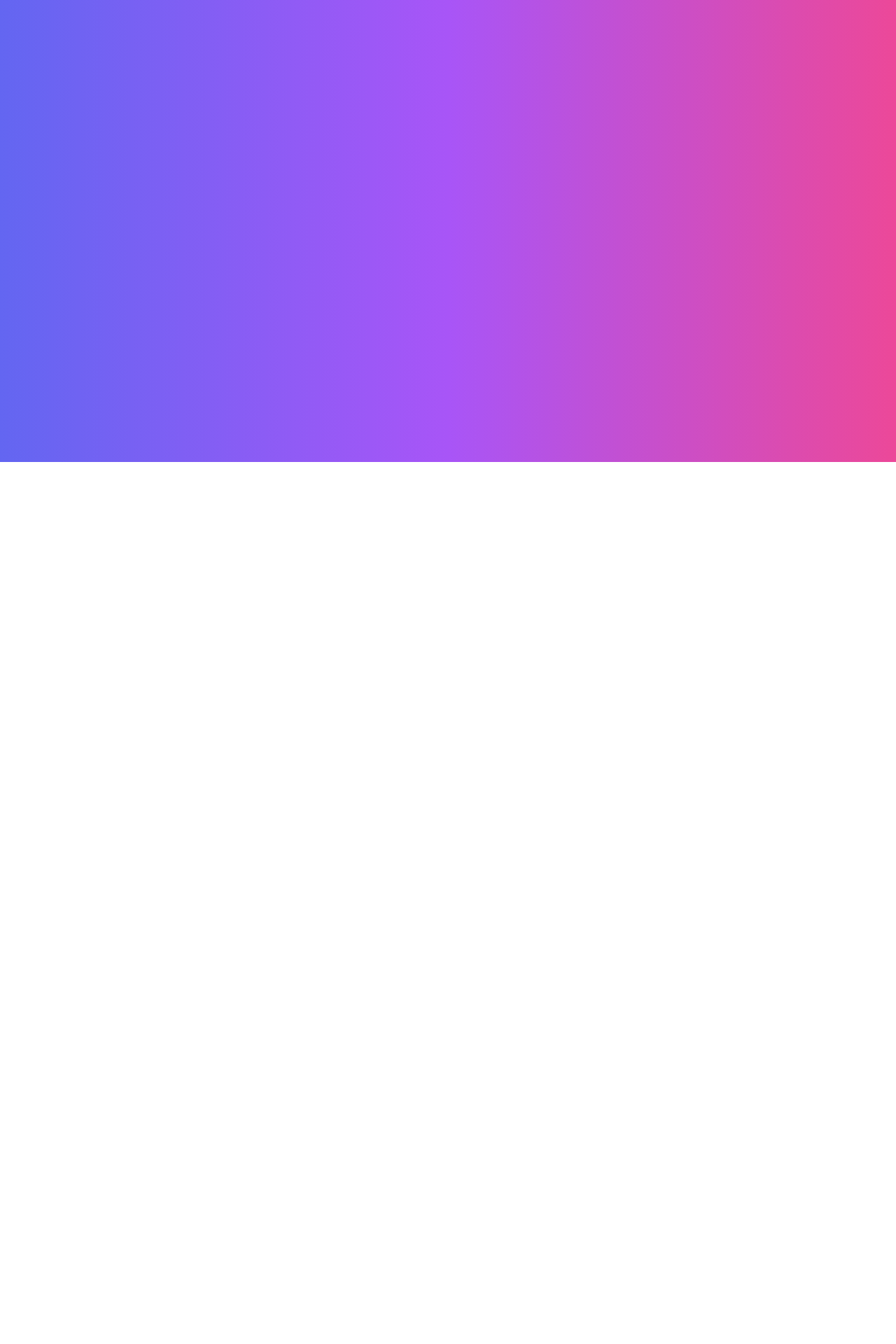
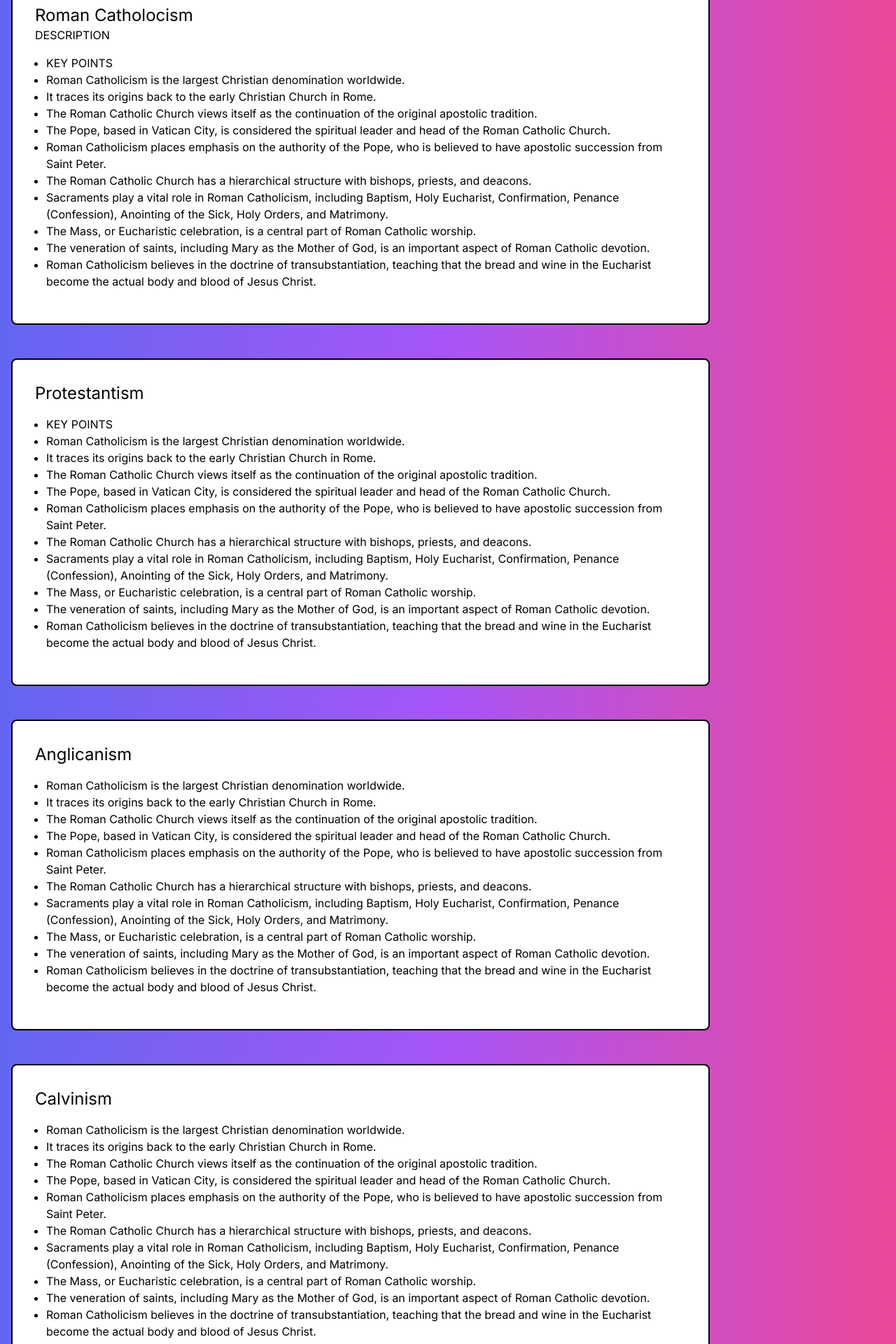
Before and after one commit to AdamLinCodes/witch-craft-guide, a Next.js app: page /christianity in a window 1280 px wide. Shown: the part 140-2060 px from the top of the page at 70% size. Before the commit the page ends 800 px from the top, so only its background shows below. Built offline with nearby package versions, Linux system fonts and the light colour scheme.

Commit message:
christianity template setup

```diff
--- a/app/christianity/page.tsx
+++ b/app/christianity/page.tsx
@@ -1,10 +1,77 @@
 
 export default function Christianity() {
   return (
-    <div className="min-h-screen w-screen bg-gradient-to-r from-indigo-500 via-purple-500 to-pink-500">
+    <div className="min-h-screen w-screen bg-gradient-to-r from-indigo-500 via-purple-500 to-pink-500 p-4">
       <h1 className="font-garamond text-8xl">
-        Christianity Page
+        History of Christianity
       </h1>
+
+      <div className="border-2 border-black bg-white rounded-lg p-8 w-4/5">
+        <h2 className="text-2xl">Roman Catholocism</h2>
+        <p>DESCRIPTION</p>
+        <ul className="list-disc p-4">
+          <li>KEY POINTS</li>
+          <li>Roman Catholicism is the largest Christian denomination worldwide.</li>
+          <li>It traces its origins back to the early Christian Church in Rome.</li>
+          <li>The Roman Catholic Church views itself as the continuation of the original apostolic tradition.</li>
+          <li>The Pope, based in Vatican City, is considered the spiritual leader and head of the Roman Catholic Church.</li>
+          <li>Roman Catholicism places emphasis on the authority of the Pope, who is believed to have apostolic succession from Saint Peter.</li>
+          <li>The Roman Catholic Church has a hierarchical structure with bishops, priests, and deacons.</li>
+          <li>Sacraments play a vital role in Roman Catholicism, including Baptism, Holy Eucharist, Confirmation, Penance (Confession), Anointing of the Sick, Holy Orders, and Matrimony.</li>
+          <li>The Mass, or Eucharistic celebration, is a central part of Roman Catholic worship.</li>
+          <li>The veneration of saints, including Mary as the Mother of God, is an important aspect of Roman Catholic devotion.</li>
+          <li>Roman Catholicism believes in the doctrine of transubstantiation, teaching that the bread and wine in the Eucharist become the actual body and blood of Jesus Christ.</li>
+        </ul>
+      </div><br/><br/>
+
+      <div className="border-2 border-black bg-white rounded-lg p-8 w-4/5">
+        <h2 className="text-2xl">Protestantism</h2>
+        <ul className="list-disc p-4">
+          <li>KEY POINTS</li>
+          <li>Roman Catholicism is the largest Christian denomination worldwide.</li>
+          <li>It traces its origins back to the early Christian Church in Rome.</li>
+          <li>The Roman Catholic Church views itself as the continuation of the original apostolic tradition.</li>
+          <li>The Pope, based in Vatican City, is considered the spiritual leader and head of the Roman Catholic Church.</li>
+          <li>Roman Catholicism places emphasis on the authority of the Pope, who is believed to have apostolic succession from Saint Peter.</li>
+          <li>The Roman Catholic Church has a hierarchical structure with bishops, priests, and deacons.</li>
+          <li>Sacraments play a vital role in Roman Catholicism, including Baptism, Holy Eucharist, Confirmation, Penance (Confession), Anointing of the Sick, Holy Orders, and Matrimony.</li>
+          <li>The Mass, or Eucharistic celebration, is a central part of Roman Catholic worship.</li>
+          <li>The veneration of saints, including Mary as the Mother of God, is an important aspect of Roman Catholic devotion.</li>
+          <li>Roman Catholicism believes in the doctrine of transubstantiation, teaching that the bread and wine in the Eucharist become the actual body and blood of Jesus Christ.</li>
+        </ul>
+      </div><br/><br/>
+
+      <div className="border-2 border-black bg-white rounded-lg p-8 w-4/5">
+        <h2 className="text-2xl">Anglicanism</h2>
+        <ul className="list-disc p-4">
+          <li>Roman Catholicism is the largest Christian denomination worldwide.</li>
+          <li>It traces its origins back to the early Christian Church in Rome.</li>
+          <li>The Roman Catholic Church views itself as the continuation of the original apostolic tradition.</li>
+          <li>The Pope, based in Vatican City, is considered the spiritual leader and head of the Roman Catholic Church.</li>
+          <li>Roman Catholicism places emphasis on the authority of the Pope, who is believed to have apostolic succession from Saint Peter.</li>
+          <li>The Roman Catholic Church has a hierarchical structure with bishops, priests, and deacons.</li>
+          <li>Sacraments play a vital role in Roman Catholicism, including Baptism, Holy Eucharist, Confirmation, Penance (Confession), Anointing of the Sick, Holy Orders, and Matrimony.</li>
+          <li>The Mass, or Eucharistic celebration, is a central part of Roman Catholic worship.</li>
+          <li>The veneration of saints, including Mary as the Mother of God, is an important aspect of Roman Catholic devotion.</li>
+          <li>Roman Catholicism believes in the doctrine of transubstantiation, teaching that the bread and wine in the Eucharist become the actual body and blood of Jesus Christ.</li>
+        </ul>
+      </div><br/><br/>
+
+      <div className="border-2 border-black bg-white rounded-lg p-8 w-4/5">
+        <h2 className="text-2xl">Calvinism</h2>
+        <ul className="list-disc p-4">
+          <li>Roman Catholicism is the largest Christian denomination worldwide.</li>
+          <li>It traces its origins back to the early Christian Church in Rome.</li>
+          <li>The Roman Catholic Church views itself as the continuation of the original apostolic tradition.</li>
+          <li>The Pope, based in Vatican City, is considered the spiritual leader and head of the Roman Catholic Church.</li>
+          <li>Roman Catholicism places emphasis on the authority of the Pope, who is believed to have apostolic succession from Saint Peter.</li>
+          <li>The Roman Catholic Church has a hierarchical structure with bishops, priests, and deacons.</li>
+          <li>Sacraments play a vital role in Roman Catholicism, including Baptism, Holy Eucharist, Confirmation, Penance (Confession), Anointing of the Sick, Holy Orders, and Matrimony.</li>
+          <li>The Mass, or Eucharistic celebration, is a central part of Roman Catholic worship.</li>
+          <li>The veneration of saints, including Mary as the Mother of God, is an important aspect of Roman Catholic devotion.</li>
+          <li>Roman Catholicism believes in the doctrine of transubstantiation, teaching that the bread and wine in the Eucharist become the actual body and blood of Jesus Christ.</li>
+        </ul>
+      </div>
     </div>
   )
 }
```
